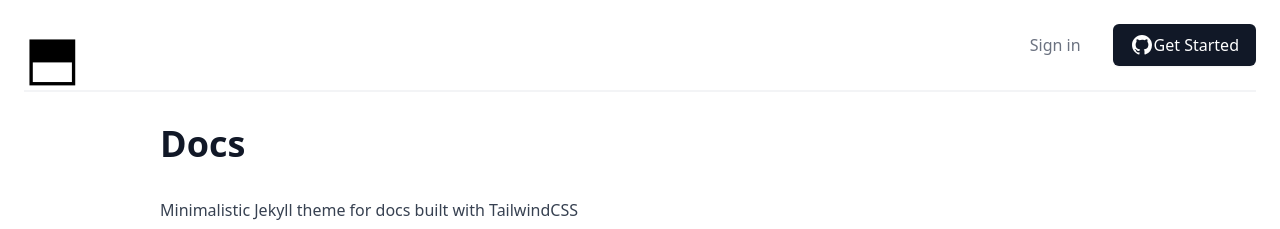
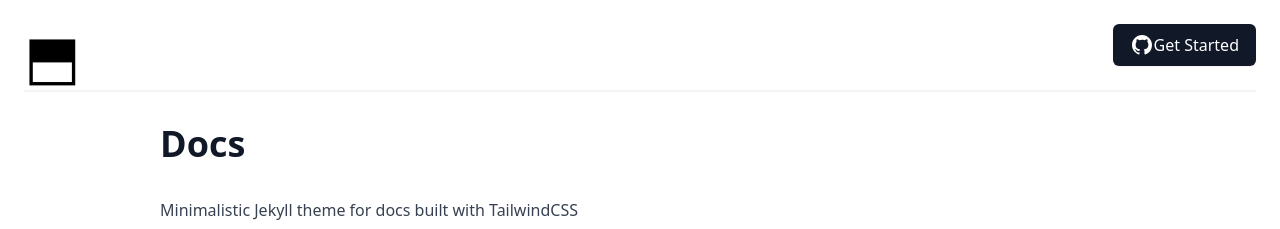
Before and after one commit to nathanclevenger/docs, a Jekyll site: the page built from README.md, in a window 1280 px wide. Shown: the top 229 px of the page. Built offline with Jekyll 4.4.1, drawn with Linux system fonts in a browser that asks for light colours; nearby versions of some CDN libraries; our own code applies the rules of GitHub Pages for plain Markdown files.

Commit message:
Update default.html

```diff
--- a/_layouts/default.html
+++ b/_layouts/default.html
@@ -43,7 +43,7 @@
         <a href="#" class="text-base font-medium text-gray-500 hover:text-gray-900"> Docs </a>
       </nav> -->
       <div class="hidden md:flex items-center justify-end md:flex-1 lg:w-0">
-        <a href="#" class="whitespace-nowrap text-base font-medium text-gray-500 hover:text-gray-900"> Sign in </a>
+<!--         <a href="#" class="whitespace-nowrap text-base font-medium text-gray-500 hover:text-gray-900"> Sign in </a> -->
         <a href="#" class="ml-8 whitespace-nowrap inline-flex items-center justify-between px-4 py-2 border border-transparent rounded-md shadow-sm text-base font-medium text-white bg-gray-900 hover:bg-gray-800">
           <svg class="h-6 w-6" fill="currentColor" viewBox="0 0 24 24" aria-hidden="true">
             <path fill-rule="evenodd" d="M12 2C6.477 2 2 6.484 2 12.017c0 4.425 2.865 8.18 6.839 9.504.5.092.682-.217.682-.483 0-.237-.008-.868-.013-1.703-2.782.605-3.369-1.343-3.369-1.343-.454-1.158-1.11-1.466-1.11-1.466-.908-.62.069-.608.069-.608 1.003.07 1.531 1.032 1.531 1.032.892 1.53 2.341 1.088 2.91.832.092-.647.35-1.088.636-1.338-2.22-.253-4.555-1.113-4.555-4.951 0-1.093.39-1.988 1.029-2.688-.103-.253-.446-1.272.098-2.65 0 0 .84-.27 2.75 1.026A9.564 9.564 0 0112 6.844c.85.004 1.705.115 2.504.337 1.909-1.296 2.747-1.027 2.747-1.027.546 1.379.202 2.398.1 2.651.64.7 1.028 1.595 1.028 2.688 0 3.848-2.339 4.695-4.566 4.943.359.309.678.92.678 1.855 0 1.338-.012 2.419-.012 2.747 0 .268.18.58.688.482A10.019 10.019 0 0022 12.017C22 6.484 17.522 2 12 2z" clip-rule="evenodd" />
```
